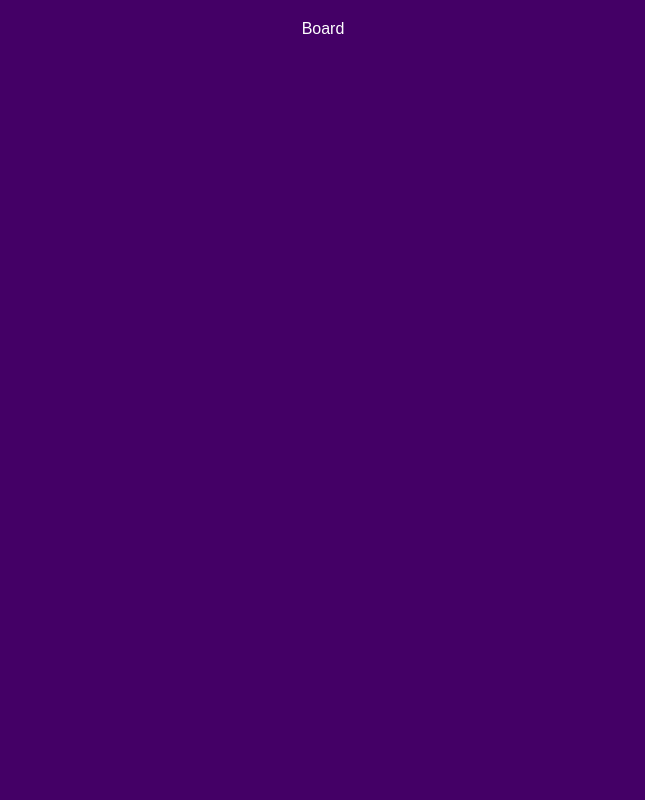
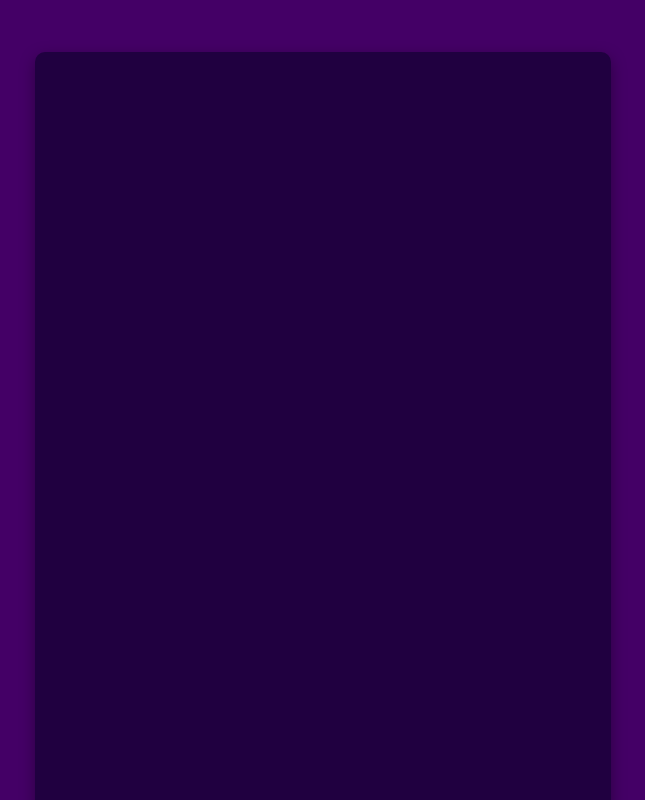
Before and after one commit to Xhall1/Tetris-Game-React, a React (Create React App) app: page / in a window 1280 px wide. Both pictures are taken after a click on the button "Play Tetris". Shown: the top 800 px of the page, without its empty margins (317-962 px from the left). Built offline with nearby package versions, Linux system fonts and the light colour scheme.

Commit message:
feat: Adding and implementing BoardCell

```diff
--- /dev/null
+++ b/src/components/Board.css
@@ -0,0 +1,11 @@
+.Board {
+    margin: 2rem auto;
+    display: grid;
+    grid-gap: 2px;
+    width: 45vw;
+    height: 90vw;
+    background-color: rgb(32, 0, 64);
+    border: 10px solid rgb(32, 0, 64);
+    border-radius: 10px;
+    box-shadow: rgba(0, 0, 0, 0.35) 0px 5px 15px;
+}
--- a/src/components/Board.js
+++ b/src/components/Board.js
@@ -1,8 +1,21 @@
+import BoardCell from "./BoardCell"
+import "./Board.css"
+
 const Board = ({ board }) => {
-    console.log("board", board)
 
-    return(
-        <p>Board</p>
+    const boardStyle = {
+        gridTemplateRows: `repeat(${board.size.rows}, 1fr)`,
+        gridTemplateColumns: `repeat(${board.size.columns}, 1fr)`
+    }
+
+    return (
+        <div className="Board" style={boardStyle}>
+            {board.rows.map((row, y) =>
+                row.map((cell, x) => (
+                    <BoardCell key={x * board.size.columns + x} cell={cell} />
+                ))
+            )}
+        </div>
     )
 }
 
--- /dev/null
+++ b/src/components/BoardCell.css
@@ -0,0 +1,55 @@
+.BoardCell {
+    width: auto;
+    border-radius: 6px;
+    position: relative;
+}
+
+.tetromino {
+    border-top: 3px solid rgba(255, 255, 255, 0.1);
+    border-left: 3px solid rgba(255, 255, 255, 0.1);
+    border-bottom: 3px solid rgba(0, 0, 0, 0.1);
+    border-right: 3px solid rgba(0, 0, 0, 0.1);
+}
+
+.tetromino .Sparkle {
+    position: absolute;
+    z-index: 10;
+    width: 6px;
+    height: 6px;
+    left: -2px;
+    top: -2px;
+    background-color: rgba(255, 255, 255, 0.4);
+    border-radius: 4px 4px;
+}
+
+.tetromino.ghost .Sparkle {
+    opacity: 0;
+}
+
+.tetromino__i {
+    background-color: rgba(80, 227, 230, 1);
+}
+
+.tetromino__j {
+    background-color: rgba(36, 95, 223, 1);
+}
+
+.tetromino__l {
+    background-color: rgba(223, 173, 36, 1);
+}
+
+.tetromino__o {
+    background-color: rgba(223, 217, 36, 1);
+}
+
+.tetromino__s {
+    background-color: rgba(48, 211, 56, 1);
+}
+
+.tetromino__t {
+    background-color: rgba(132, 61, 198, 1);
+}
+
+.tetromino__z {
+    background-color: rgba(240, 80, 195, 1);
+}
--- /dev/null
+++ b/src/components/BoardCell.js
@@ -0,0 +1,9 @@
+import "./BoardCell.css"
+
+const BoardCell = ({ cell }) => (
+    <div className={`BoardCell ${cell.classname}`}>
+        <div className="Sparkle"></div>
+    </div>
+)
+
+export default BoardCell;
--- a/src/components/Tetris.js
+++ b/src/components/Tetris.js
@@ -7,7 +7,9 @@ import { useBoard } from "../hooks/useBoard"
 const Tetris = ({ rows, columns, setGameOver }) => {
     const [board, setBoard] = useBoard({rows, columns })
     return (
-       <Board board={board}/>
+       <div className="Tetris">
+        <Board board={board} />
+       </div>
     )
 }
 
```
